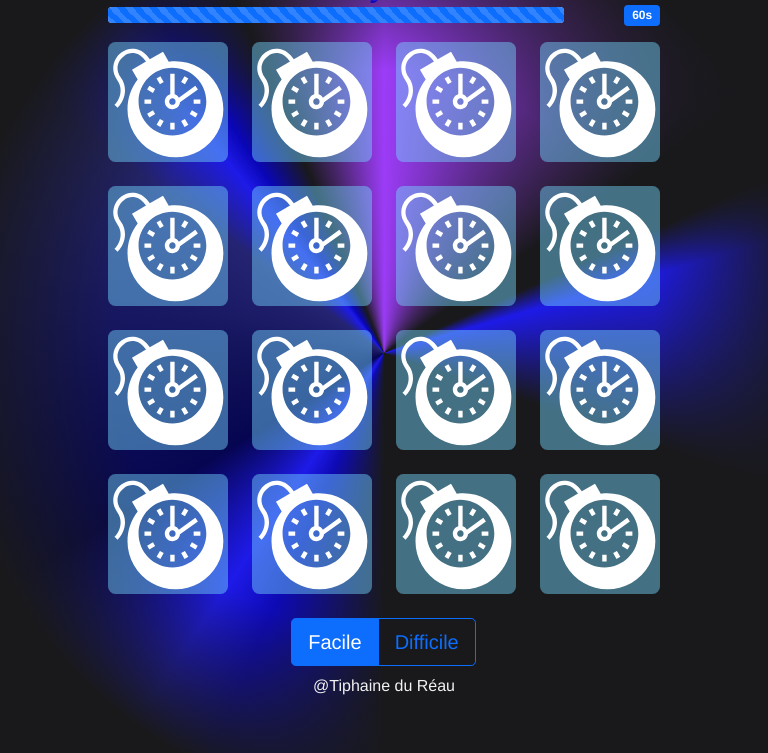
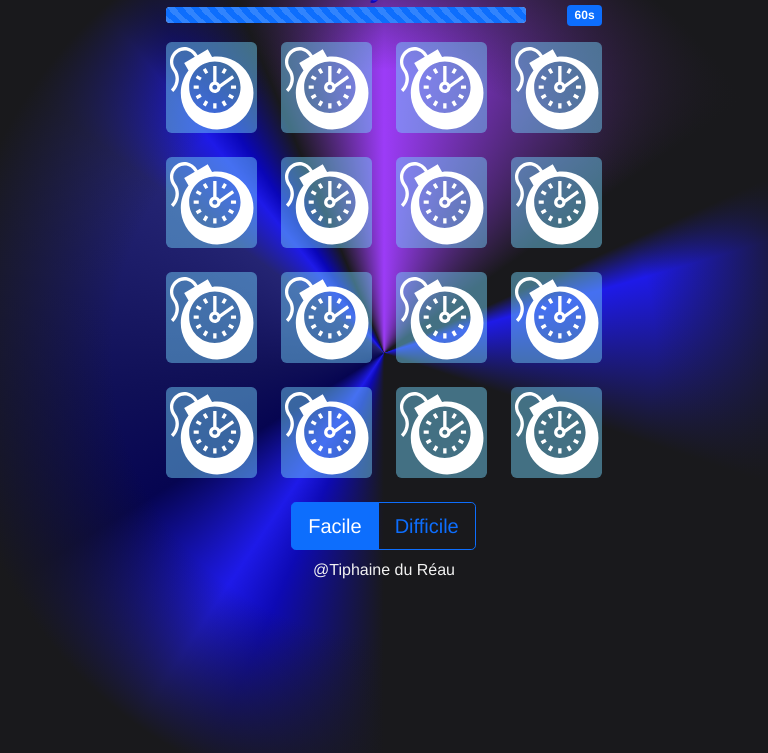
Before and after one commit to Tiphaine-dureau/memory-game-by-tiphaine, a website: page app/index.html in a window 768 px wide. Shown: the part 47-800 px from the top of the page. Drawn offline with nearby package versions, Linux system fonts and the light colour scheme.

Commit message:
-modification du timer en mode difficile :passe de 60s à 45s -Modification du responsive en taille tablette

```diff
--- a/app/assets/style/style.css
+++ b/app/assets/style/style.css
@@ -22,7 +22,7 @@ h1, h2, footer {
 
 @media screen and (min-width: 426px) and (max-width: 1023px) {
     .container {
-        max-width: 75%;
+        max-width: 60%;
     }
 }
 
--- a/app/game-over.js
+++ b/app/game-over.js
@@ -24,6 +24,7 @@ function handleGameWon() {
  * Réintialise l'état du jeu
  */
 function resetGame() {
+    g_maxTime = g_isEasyMode ? 60 : 45;
     g_isGameActive = false;
     g_firstCardIndex = undefined;
     g_foundCardPairIndex = [];
--- a/app/script.js
+++ b/app/script.js
@@ -39,7 +39,7 @@ let g_foundCardPairIndex = [];
  * Le temps du compte à rebours (en secondes)
  * @type {number}
  */
-let g_maxTime = 60;
+let g_maxTime;
 /**
  * Le compte à rebours est mis à jour toutes les 100 millisecondes
  * Pour maxTime = 60 secondes * 1000 = 60 000 millisecondes
```
